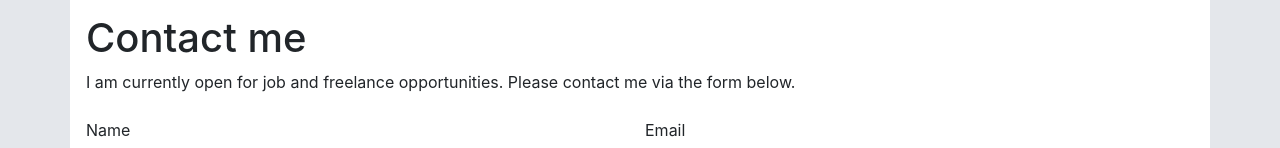
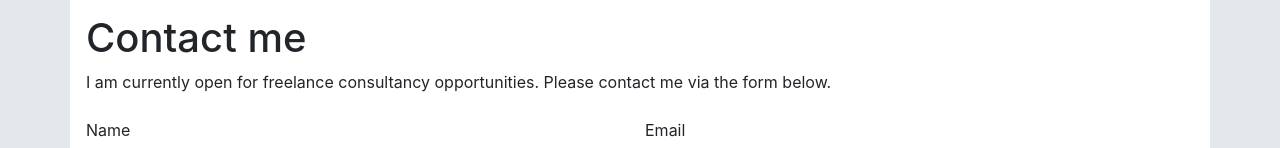
Before and after one commit to valerian-chen/alex.hall-chen.com, a plain HTML site: page contact.html in a window 1280 px wide. Shown: the part 558-706 px from the top of the page. Drawn offline with nearby package versions, Linux system fonts and the light colour scheme.

Commit message:
Update contact.html
Removed 'job'

```diff
--- a/contact.html
+++ b/contact.html
@@ -33,7 +33,7 @@
 	<div class="p-3">
   <div class="pb-2"> <!-- Pad bottom 3 -->
 		<h1>Contact me</h1>
-		<p>I am currently open for job and freelance opportunities. Please contact me via the form below.</p>
+		<p>I am currently open for freelance consultancy opportunities. Please contact me via the form below.</p>
 
 
 
```
